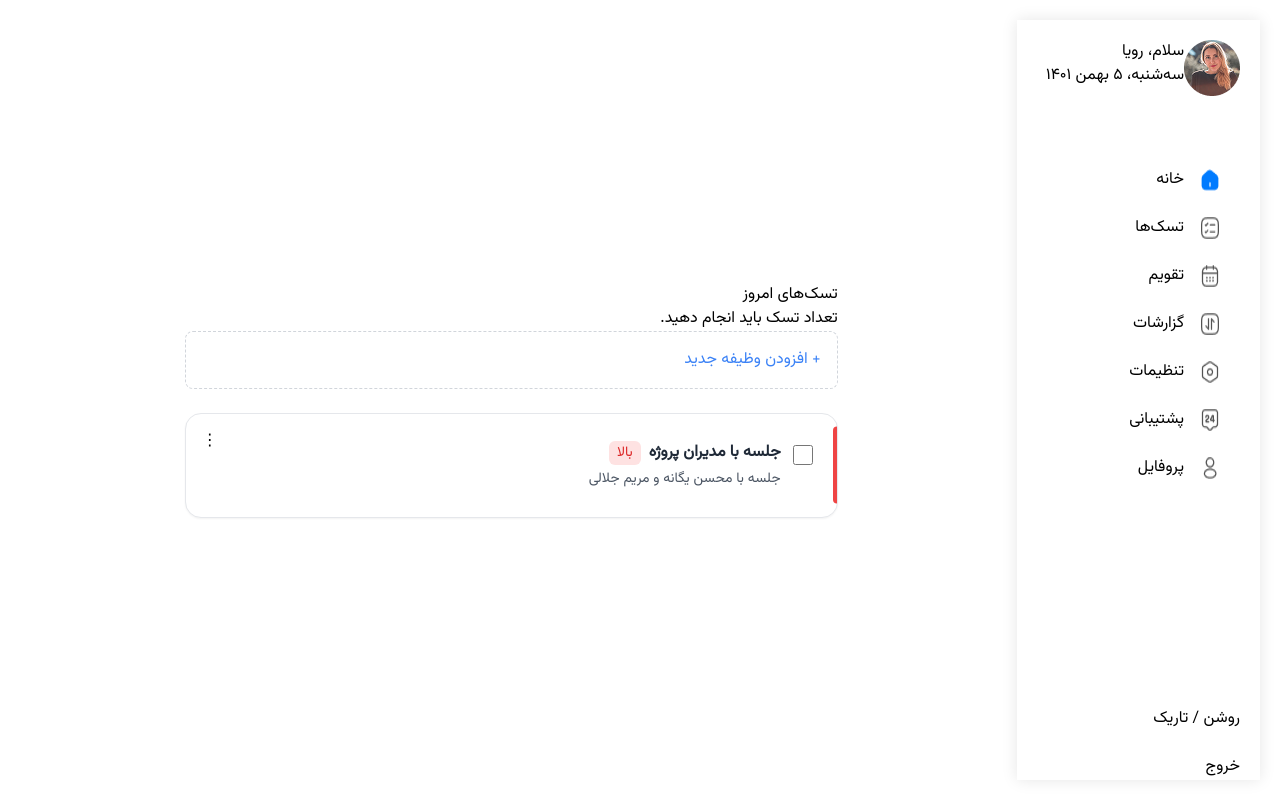
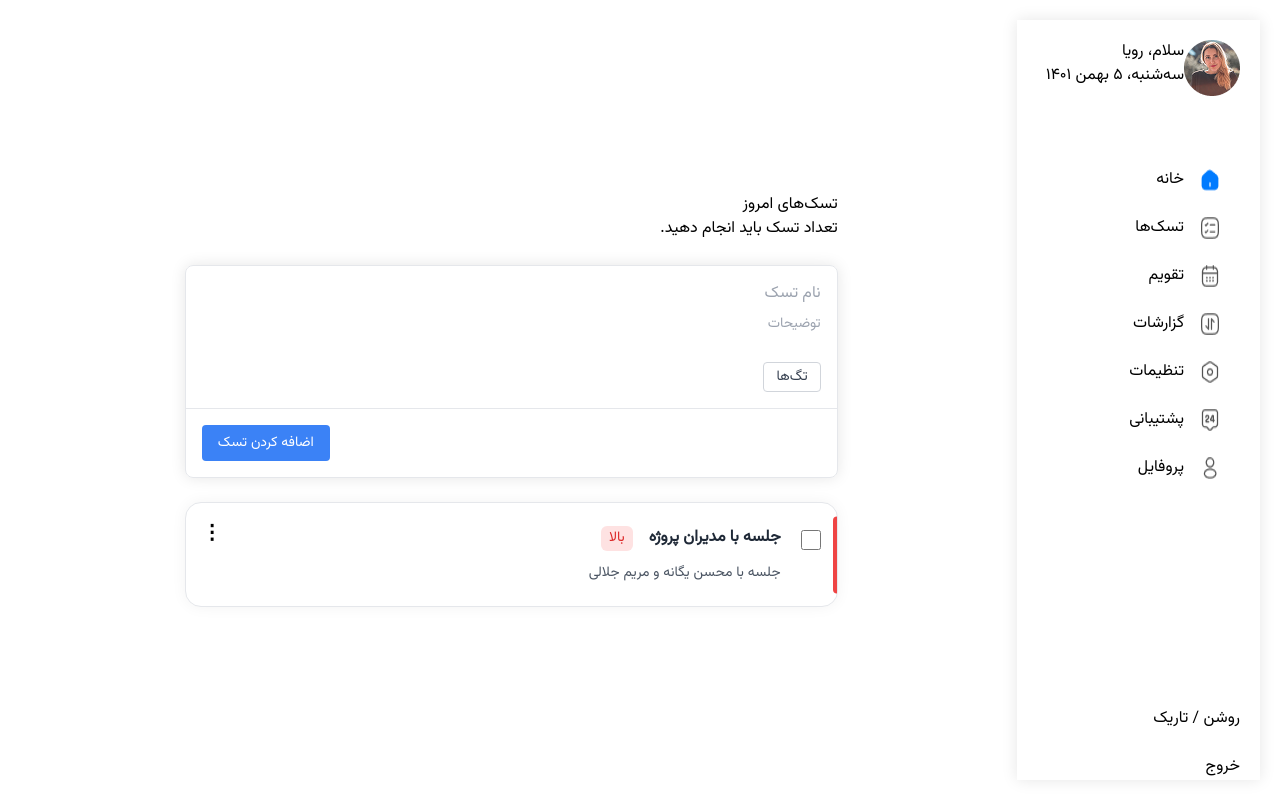
Before and after one commit to Mahdi-Alz/TodoListApp, a plain HTML site: page index.html in a window 1280 px wide. Both pictures are taken after a click on the button "+ افزودن وظیفه جدید". Drawn offline with nearby package versions, Linux system fonts and the light colour scheme.

Commit message:
hardly remember what I did

```diff
--- a/index.html
+++ b/index.html
@@ -9,10 +9,11 @@
         <title>Title</title>
     </head>
     <body class="flex gap-[14%]">
+        <!-- ------------------------------- sidebar ------------------------------- -->
         <aside
             class="flex flex-col w-[19%] py-5 pr-5 my-5 mr-5 shadow-[0_0_15px_rgba(0,0,0,0.1)]"
         >
-            <div>
+            <!-- --------------------------- profile details --------------------------- -->
             <div class="profile flex">
                 <img
                     src="./src/assets/icons/profile-pic.png"
@@ -24,12 +25,10 @@
                     <p>سه‌شنبه، ۵ بهمن ۱۴۰۱</p>
                 </div>
             </div>
+            <!-- -------------------------------- menu --------------------------------- -->
             <ul class="menu flex flex-col gap-6 mt-[72px] mb-[227px]">
                 <li class="pr-5 flex gap-4">
-                        <img
-                            src="./src/assets/icons/home.png"
-                            class="inline"
-                        />خانه
+                    <img src="./src/assets/icons/home.png" class="inline" />خانه
                 </li>
                 <li class="pr-5 flex gap-4">
                     <img
@@ -62,41 +61,45 @@
                     />پشتیبانی
                 </li>
                 <li class="pr-5 flex gap-4">
-                        <img
-                            src="./src/assets/icons/profile.png"
-                            class="inline"
-                        />
+                    <img src="./src/assets/icons/profile.png" class="inline" />
                     پروفایل
                 </li>
             </ul>
-            </div>
+            <!-- ------------------------------ dark mode ------------------------------ -->
             <div class="bottom">
                 روشن / تاریک
                 <br /><br />
                 خروج
             </div>
         </aside>
+        <!-- ---------------------------- tasks section ---------------------------- -->
         <main class="my-auto flex flex-col w-[51%]">
-            <div>
+            <!-- ---------------------------- tasks summary ---------------------------- -->
+            <div class="mb-6">
                 <h2>تسک‌های امروز</h2>
                 <p>تعداد تسک باید انجام دهید.</p>
             </div>
+            <!-- --------------------------- adding new task --------------------------- -->
             <div class="adding-new-task w-full mb-6">
+                <!-- ------------------------ before click new task ------------------------ -->
                 <button
+                    id="add-task-btn"
                     class="border border-dashed border-gray-300 rounded-lg text-blue-500 p-4 w-full text-right"
                 >
                     + افزودن وظیفه جدید
                 </button>
+                <!-- ------------------------ after click new task ------------------------- -->
                 <form
+                    id="add-task-form"
                     action=""
-                    class="flex flex-col border border-gray-150 rounded-lg p-4 shadow-[0_0_15px_rgba(0,0,0,0.1)] hidden"
+                    class="hidden flex flex-col border border-gray-150 rounded-lg p-4 shadow-[0_0_15px_rgba(0,0,0,0.1)]"
                 >
                     <input type="text" placeholder="نام تسک" class="mb-2" />
                     <textarea
                         name=""
                         id=""
                         placeholder="توضیحات"
-                        class="resize-none overflow-auto min-h-12"
+                        class="resize-none overflow-auto min-h-12 text-sm"
                     ></textarea>
                     <div class="relative">
                         <button
@@ -130,8 +133,6 @@
                             </li>
                         </ul>
                     </div>
-
-                    <!-- Add Task Button -->
                     <div class="flex justify-end p-4 pb-0 mt-4 border-t -mx-4">
                         <button
                             type="submit"
@@ -142,64 +143,44 @@
                     </div>
                 </form>
             </div>
+
+            <!-- ----------------------------- tasks to do ----------------------------- -->
             <div class="task-todos">
-                <li
-                    class="relative flex items-center rounded-2xl border border-gray-200 bg-white shadow-sm min-h-[105px]"
-                >
-                    <!-- Priority bar -->
-                    <div
-                        class="absolute right-0 top-1/2 h-[75%] w-1 rounded-l-2xl bg-red-500 transform -translate-y-1/2"
-                    ></div>
-
-                    <!-- Checkbox + content -->
-                    <div class="flex items-start p-4 pr-6 w-full">
-                        <input
-                            type="checkbox"
-                            class="mt-1 ml-3 size-5 rounded border-gray-300 text-green-600 focus:ring-green-500"
-                        />
-                        <div class="flex flex-col">
-                            <div class="flex items-center gap-2">
-                                <h3 class="font-semibold text-gray-800">
+                <ul>
+                    <li>
+                        <div class="priority-bar"></div>
+                        <div class="task-content">
+                            <input type="checkbox" />
+                            <div class="flex flex-col gap-2">
+                                <div class="flex items-center gap-4">
+                                    <h3 class="task-title">
                                         جلسه با مدیران پروژه
                                     </h3>
-                                <span
-                                    class="rounded-md bg-red-100 px-2 py-0.5 text-sm font-medium text-red-600"
-                                    >بالا</span
-                                >
+                                    <span class="priority-tag">بالا</span>
                                 </div>
-                            <p class="mt-1 text-sm text-gray-600">
-                                جلسه با محسن یگانه و مریم جلالی
-                            </p>
+                                <p>جلسه با محسن یگانه و مریم جلالی</p>
                             </div>
                         </div>
-
-                    <!-- Actions menu -->
-                    <div class="absolute left-3 top-3">
-                        <div class="relative inline-block text-left">
-                            <button
-                                onclick="toggleMenu(this)"
-                                class="p-1 rounded hover:bg-gray-100"
-                            >
-                                ⋮
+                        <div class="task-menu">
+                            <button id="edit-delete-toggle">⋮</button>
+                            <div id="menu-dropdpwn" class="menu-dropdown">
+                                <button>
+                                    <img
+                                        src="./src/assets/icons/task-delete.png"
+                                    />
                                 </button>
-                            <div
-                                class="hidden absolute left-0 mt-2 w-24 rounded-md bg-white shadow-lg ring-1 ring-black ring-opacity-5"
-                            >
-                                <button
-                                    class="flex w-full items-center gap-2 px-3 py-2 text-sm text-gray-700 hover:bg-gray-50"
-                                >
-                                    ✏️ ویرایش
-                                </button>
-                                <button
-                                    class="flex w-full items-center gap-2 px-3 py-2 text-sm text-red-600 hover:bg-red-50"
-                                >
-                                    🗑 حذف
+                                <span>|</span>
+                                <button>
+                                    <img
+                                        src="./src/assets/icons/task-edit.png"
+                                    />
                                 </button>
                             </div>
                         </div>
-                    </div>
                     </li>
+                </ul>
             </div>
         </main>
+        <script src="./src/main.js"></script>
     </body>
 </html>
--- a/src/main.js
+++ b/src/main.js
@@ -0,0 +1,27 @@
+const taskList = document.querySelector(".task-todos");
+
+const addTaskBtn = document.getElementById("add-task-btn");
+const addTaskForm = document.getElementById("add-task-form");
+
+if (addTaskBtn && addTaskForm) {
+    addTaskBtn.addEventListener("click", () => {
+        addTaskForm.classList.toggle("hidden");
+        addTaskBtn.classList.add("hidden");
+    });
+}
+
+// Select the toggle button and the dropdown menu
+const toggleButton = document.getElementById("edit-delete-toggle");
+const dropdownMenu = document.getElementById("menu-dropdpwn");
+
+// Toggle menu visibility when clicking the button
+toggleButton.addEventListener("click", (e) => {
+    e.stopPropagation(); // Prevent event from bubbling to document
+    dropdownMenu.style.display =
+        dropdownMenu.style.display === "flex" ? "none" : "flex";
+});
+
+// Hide menu if clicking anywhere else on the document
+document.addEventListener("click", () => {
+    dropdownMenu.style.display = "none";
+});
--- a/src/style.css
+++ b/src/style.css
@@ -45,3 +45,103 @@ body {
     height: 100vh;
     font-family: "Vazirmatn-Regular", sans-serif;
 }
+
+/* -------------------------- CSS by Mahdi Alizadeh ------------------------- */
+/* style.css */
+
+/* Task list container */
+.task-todos ul {
+    list-style: none;
+    padding: 0;
+    margin: 0;
+}
+
+/* Each task item */
+.task-todos li {
+    position: relative;
+    display: flex;
+    align-items: center;
+    border: 1px solid #e5e7eb; /* gray-200 */
+    background-color: #ffffff;
+    border-radius: 1rem; /* rounded-2xl */
+    min-height: 105px;
+    box-shadow: 0 0 0.9375rem rgba(0, 0, 0, 0.05); /* shadow-sm */
+}
+
+/* Priority bar */
+.task-todos li .priority-bar {
+    position: absolute;
+    right: 0;
+    top: 50%;
+    height: 75%;
+    width: 4px; /* w-1 */
+    border-radius: 0.5rem 0 0 0.5rem; /* rounded-l-2xl */
+    transform: translateY(-50%);
+    background-color: #ef4444; /* red-500 */
+}
+
+/* Task content */
+.task-todos li .task-content {
+    display: flex;
+    align-items: start;
+    gap: 0.5rem; /* gap-2 */
+    padding: 1rem; /* p-4 */
+    width: 100%;
+}
+
+/* Checkbox */
+.task-todos li input[type="checkbox"] {
+    margin-top: 0.25rem; /* mt-1 */
+    margin-left: 0.75rem; /* ml-3 */
+    width: 1.25rem; /* size-5 */
+    height: 1.25rem; /* size-5 */
+    border-radius: 0.25rem;
+    border: 1px solid #d1d5db; /* border-gray-300 */
+    accent-color: #16a34a; /* green-600 */
+}
+
+/* Task title and tag */
+.task-todos li .task-title {
+    font-weight: 600;
+    color: #1f2937; /* text-gray-800 */
+}
+
+.task-todos li .priority-tag {
+    border-radius: 0.375rem; /* rounded-md */
+    background-color: #fee2e2; /* bg-red-100 */
+    padding: 0.125rem 0.5rem; /* px-2 py-0.5 */
+    font-size: 0.875rem; /* text-sm */
+    font-weight: 500;
+    color: #dc2626; /* text-red-600 */
+}
+
+/* Task description */
+.task-todos li p {
+    margin-top: 0.25rem; /* mt-1 */
+    font-size: 0.875rem; /* text-sm */
+    color: #4b5563; /* text-gray-600 */
+}
+
+/* Edit/Delete menu */
+.task-todos li .task-menu {
+    position: absolute;
+    left: 0.75rem; /* left-3 */
+    top: 0.75rem; /* top-3 */
+}
+
+.task-todos li .task-menu button {
+    padding: 0.25rem; /* p-1 */
+    font-size: 1.25rem; /* text-xl */
+    font-weight: bold;
+    border-radius: 0.25rem;
+}
+
+.task-todos li .task-menu .menu-dropdown {
+    display: none;
+    flex-direction: row;
+    justify-content: space-between;
+    width: 100%;
+    border: 1px solid #f3f4f6; /* border-gray-150 */
+    border-radius: 0.5rem;
+    box-shadow: 0 0 0.3125rem rgba(0, 0, 0, 0.02); /* shadow */
+}
```
Also changed, not shown: src/assets/icons/task-delete.png (added), src/assets/icons/task-edit.png (added). Lines whose indentation alone changed are shown as unchanged.
